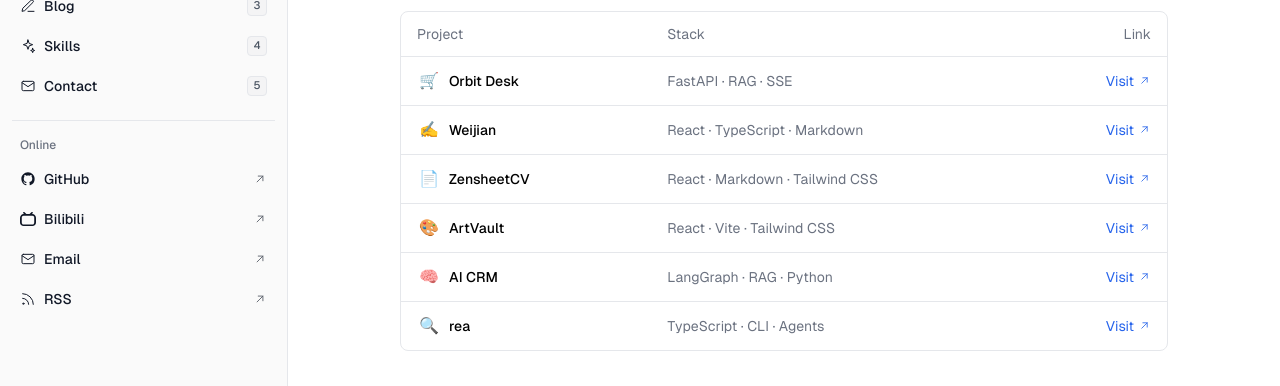
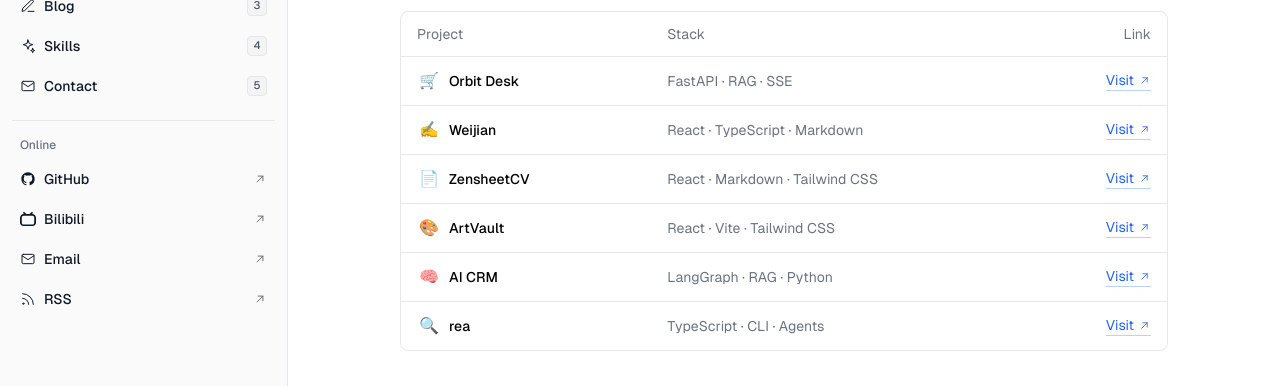
Before and after one commit to duan-deqing/duan-deqing.github.io, a React (Vite) app: page /projects in a window 1280 px wide. Shown: the part 176-562 px from the top of the page. Built offline with nearby package versions, Linux system fonts and the light colour scheme.

Commit message:
style: 蓝色链接统一常态底线与 hover

```diff
--- a/src/components/projects/ProjectTable.jsx
+++ b/src/components/projects/ProjectTable.jsx
@@ -59,7 +59,7 @@ export default function ProjectTable({ projects }) {
                         href={url}
                         target="_blank"
                         rel="noopener noreferrer"
-                        className="inline-flex items-center gap-1 text-accent hover:underline"
+                        className="link inline-flex items-center gap-1"
                         aria-label={t({ en: `Visit ${title}`, zh: `访问 ${title}` })}
                       >
                         Visit
--- a/src/index.css
+++ b/src/index.css
@@ -136,13 +136,12 @@
   .link {
     color: var(--accent);
     text-decoration: none;
-    text-underline-offset: 4px;
-    transition: color 0.15s ease;
+    border-bottom: 1px solid color-mix(in srgb, var(--accent) 30%, transparent);
+    transition: border 0.3s ease-in-out;
   }
 
   .link:hover {
-    color: var(--accent-strong);
-    text-decoration: underline;
+    border-bottom: 1px solid var(--accent-strong);
   }
 
   .social-link {
--- a/src/pages/BlogPostPage.jsx
+++ b/src/pages/BlogPostPage.jsx
@@ -62,7 +62,7 @@ export default function BlogPostPage() {
         <button
           type="button"
           onClick={() => navigate('/blog')}
-          className="mt-6 text-sm text-accent hover:underline"
+          className="link mt-6 text-sm"
         >
           {t({ en: 'Back to blog', zh: '返回博客' })}
         </button>
--- a/src/pages/HomePage.jsx
+++ b/src/pages/HomePage.jsx
@@ -111,7 +111,7 @@ export default function HomePage() {
               {t({ en: 'Or mail me at', zh: '或发邮件至' })}{' '}
               <SiteLink
                 href={`mailto:${email}`}
-                className="font-mono text-accent underline-offset-4 hover:underline"
+                className="link font-mono"
               >
                 {email}
               </SiteLink>
--- a/src/pages/NotFoundPage.jsx
+++ b/src/pages/NotFoundPage.jsx
@@ -28,7 +28,7 @@ export default function NotFoundPage() {
       </p>
       <Link
         to="/"
-        className="mt-6 inline-flex min-h-10 items-center gap-1 text-sm text-accent hover:underline"
+        className="link mt-6 inline-flex min-h-10 items-center gap-1 text-sm"
       >
         {t({ en: 'Back home', zh: '返回首页' })}
         <ArrowUpRightIcon size={14} />
```
Also changed, not shown: 2 other files (tests, documents, lock files or other folders).
